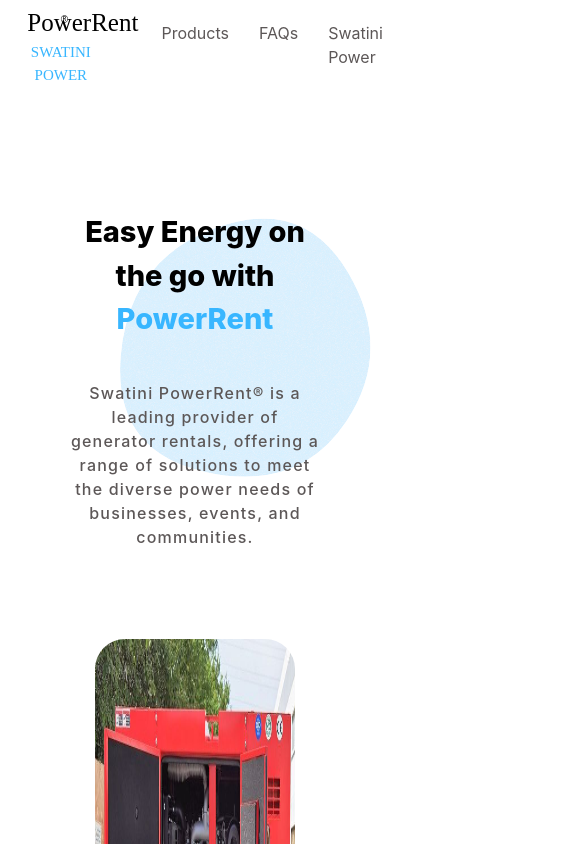
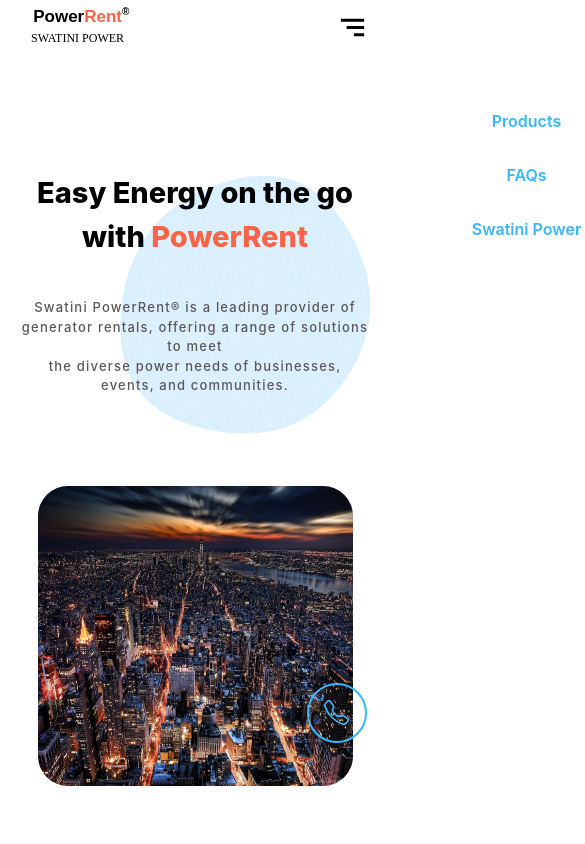
Before and after one commit to Nametheman/powerrent, a React (Create React App) app: page / in a window 390 px wide. Shown: the top 844 px of the page, 585 px wide, since content can reach past the window. Built offline with nearby package versions, Linux system fonts and the light colour scheme.

Commit message:
mobile view added

```diff
--- a/src/App.js
+++ b/src/App.js
@@ -1,24 +1,98 @@
-import React from "react";
+import React, { useState } from "react";
 import Navbar from "Components/Navbar";
 import styled from "styled-components";
 import Header from "Components/Header";
 import Accordion from "Components/Accordion";
 import Products from "Components/Products";
 import Footer from "Components/Footer";
+import { BsTelephone } from "react-icons/bs";
+import { BiMenuAltRight } from "react-icons/bi";
 function App() {
+  const [translateX, setTranslateX] = useState(100);
+
+  const Wrapper = styled.main`
+    .mobileNav {
+      background-color: #fff;
+      min-height: 100vh;
+      height: 100vh;
+      width: 70%;
+      position: fixed;
+      right: 0;
+      top: 0;
+      transform: translateX(${translateX}%);
+      transition: transform 1.3s ease-in-out;
+      .linksWrapper {
+        display: flex;
+        flex-direction: column;
+        justify-content: center;
+        align-items: center;
+        margin-top: 40%;
+        gap: 30px;
+        color: #38b6ff;
+        font-weight: 600;
+      }
+    }
+  `;
+
   return (
     <Wrapper>
       <Navbar />
       <Header />
-      <Products />
-      <Accordion />
+      <div id="products">
+        <Products />
+      </div>
+      <div id="faqs">
+        <Accordion />
+      </div>
       <Footer />
+      <a href="tel:+2348033907077" className="phone">
+        <BsTelephone />
+      </a>
+      <div className="mobileCaretOpen">
+        <BiMenuAltRight
+          onClick={() => {
+            setTranslateX(0);
+          }}
+        />
+      </div>
+      <div className="mobileNav">
+        <div className="mobileCaretOpen">
+          <BiMenuAltRight
+            onClick={() => {
+              setTranslateX(100);
+            }}
+          />
+        </div>
+
+        <div className="linksWrapper">
+          <a
+            href="#products"
+            onClick={() => {
+              setTranslateX(100);
+            }}
+          >
+            Products
+          </a>
+          <a
+            href="#faqs"
+            onClick={() => {
+              setTranslateX(100);
+            }}
+          >
+            FAQs
+          </a>
+          <a
+            href="https://www.swatinipower.com/"
+            onClick={() => {
+              setTranslateX(100);
+            }}
+          >
+            Swatini Power
+          </a>
+        </div>
+      </div>
     </Wrapper>
   );
 }
 
 export default App;
-
-const Wrapper = styled.main`
-  /* padding: 0 0 90px; */
-`;
--- a/src/Components/Accordion.jsx
+++ b/src/Components/Accordion.jsx
@@ -19,8 +19,8 @@
             // Some CSS
             background: "#38b6ff",
             color: "#fff",
-            width: "60%",
-            maxWidth: "60%",
+            // width: "60%",
+            // maxWidth: "60%",
             fontWeight: "bold",
           },
         },
@@ -120,6 +120,10 @@
   background-color: #38b6ff10;
   position: relative;
 
+  @media only screen and (max-width: 450px) {
+    padding: 20px;
+  }
+
   .waves {
     position: absolute;
     width: 250px;
@@ -149,6 +153,10 @@
       width: 60%;
       text-align: center;
       color: #5c5757;
+      @media only screen and (max-width: 450px) {
+        width: 90%;
+        font-size: 13px;
+      }
     }
   }
 `;
@@ -158,7 +166,21 @@
   flex-direction: column;
   align-items: center;
   margin-top: 40px;
+  /* border: 1px solid; */
+  /* width: 60%; */
 
+  .css-i2m48r-MuiPaper-root-MuiAccordion-root {
+    width: 60% !important;
+    max-width: 60% !important;
+
+    @media only screen and (max-width: 450px) {
+      width: 90% !important;
+      max-width: 90% !important;
+    }
+  }
+  .css-i4bv87-MuiSvgIcon-root {
+    color: #f0f0f0;
+  }
   .accordion {
     background: red;
   }
--- a/src/Components/Footer.jsx
+++ b/src/Components/Footer.jsx
@@ -33,6 +33,7 @@
           Designed by: <span>Oracle Solutions</span>
         </p>
       </div>
+
     </Container>
   );
 };
@@ -65,6 +66,10 @@
       text-align: center;
       color: #afafaf;
       margin-top: 10px;
+
+      @media only screen and (max-width: 450px) {
+        font-size: 13px;
+      }
     }
     .socials {
       display: flex;
@@ -97,6 +102,11 @@
     font-size: 14px;
     gap: 40px;
 
+    @media only screen and (max-width: 450px) {
+      font-size: 11px;
+      gap: 20px;
+    }
+
     .designedBy {
       span {
         color: #dcf0fcb1;
--- a/src/Components/Header.jsx
+++ b/src/Components/Header.jsx
@@ -1,6 +1,6 @@
 import React from "react";
 import styled from "styled-components";
-import generator from "Assets/Images/generator1.jpeg";
+import generator from "Assets/Images/lighti-large.jpeg";
 import circle from "Assets/Illustrations/circle2.svg";
 import HeaderCard from "./HeaderCard";
 
@@ -64,6 +64,9 @@
 const Container = styled.div`
   margin-top: 100px;
   padding: 20px 70px;
+  @media only screen and (max-width: 450px) {
+    padding: 20px;
+  }
   position: relative;
   .circle {
     position: absolute;
@@ -80,7 +83,7 @@
     /* color: #5c5757; */
 
     span {
-      color: rgb(56, 182, 255);
+      color: tomato;
     }
   }
   .headerIntro {
@@ -90,6 +93,10 @@
     font-weight: 500;
     letter-spacing: 1.2px;
     color: #5c5757;
+
+    @media only screen and (max-width: 450px) {
+      font-size: 13px;
+    }
   }
 
   .headerBigImgWrapper {
@@ -100,6 +107,11 @@
       width: 80%;
       height: 650px;
       border-radius: 30px;
+
+      @media only screen and (max-width: 450px) {
+        width: 90%;
+        height: 300px;
+      }
     }
   }
 `;
@@ -108,4 +120,7 @@
   margin-top: 90px;
   display: grid;
   grid-template-columns: 1fr 1fr 1fr 1fr;
+  @media only screen and (max-width: 450px) {
+    grid-template-columns: 1fr;
+  }
 `;
--- a/src/Components/HeaderCard.jsx
+++ b/src/Components/HeaderCard.jsx
@@ -25,21 +25,34 @@
   -moz-box-shadow: 0px 0px 32px 2px rgba(56, 182, 255, 0.07);
   position: relative;
 
+  @media only screen and (max-width: 450px) {
+    margin-bottom: 20px;
+  }
+
   .icon {
     svg {
       font-size: 40px;
       color: #38b6ff;
+      @media only screen and (max-width: 450px) {
+        font-size: 30px;
+      }
     }
   }
   .levelHead {
     margin: 20px 0;
     font-weight: bold;
     font-size: 20px;
+    @media only screen and (max-width: 450px) {
+      font-size: 17px;
+    }
   }
   .levelBody {
     font-size: 15px;
     font-weight: 500;
     color: #5c5757;
+    @media only screen and (max-width: 450px) {
+      font-size: 12px;
+    }
   }
   .line {
     bottom: -55px;
--- a/src/Components/Navbar.jsx
+++ b/src/Components/Navbar.jsx
@@ -6,14 +6,15 @@
     <Container>
       <Logo>
         <h3 className="childName">
-          PowerRent<span>®</span>
+          Power<span className="rent">Rent</span>
+          <span className="rSign">®</span>
         </h3>
         <h3 className="parentName">SWATINI POWER</h3>
       </Logo>
       <LinksWrapper>
-        <a href="">Products</a>
-        <a href="">FAQs</a>
-        <a href="">Swatini Power</a>
+        <a href="#products">Products</a>
+        <a href="#faqs">FAQs</a>
+        <a href="https://www.swatinipower.com/">Swatini Power</a>
       </LinksWrapper>
     </Container>
   );
@@ -30,20 +31,38 @@
 const Logo = styled.div`
   width: 20%;
   text-align: center;
+  @media only screen and (max-width: 450px) {
+    width: 30%;
+  }
   .parentName {
     font-size: 15px;
     font-family: "Squada One", cursive;
-    color: #38b6ff;
+    color: #000;
+
+    @media only screen and (max-width: 450px) {
+      font-size: 12px;
+    }
   }
   .childName {
     font-size: 25px;
-    font-family: "Squada One", cursive;
+    font-family: "Gothic A1", sans-serif;
+    font-weight: bold;
     position: relative;
-    span {
+
+    @media only screen and (max-width: 450px) {
+      font-size: 17px;
+    }
+    .rent {
+      color: tomato;
+    }
+    .rSign {
       font-family: "Mulish", sans-serif;
       font-size: 10px;
       position: absolute;
       top: 0.5rem;
+      @media only screen and (max-width: 450px) {
+        top: 0;
+      }
     }
   }
 `;
@@ -52,4 +71,8 @@
   gap: 30px;
   margin-left: 20%;
   color: #5c5757;
+
+  @media only screen and (max-width: 450px) {
+    display: none;
+  }
 `;
--- a/src/Components/Products.jsx
+++ b/src/Components/Products.jsx
@@ -49,6 +49,10 @@
   display: flex;
   justify-content: center;
   gap: 100px;
+  @media only screen and (max-width: 450px) {
+    flex-direction: column;
+    align-items: center;
+  }
   .product {
     background: #fff;
     box-shadow: 0px 0px 32px 2px rgba(56, 182, 255, 0.07);
@@ -58,10 +62,17 @@
     padding: 10px 10px 40px;
     border-radius: 30px;
 
+    @media only screen and (max-width: 450px) {
+      width: 380px;
+    }
+
     img {
-      width: 400px;
+      width: 380px;
       height: 300px;
       border-radius: 30px;
+      @media only screen and (max-width: 450px) {
+        width: 100%;
+      }
     }
     .productDesc {
       margin: 30px 10px;
--- a/src/index.css
+++ b/src/index.css
@@ -1,7 +1,9 @@
 @tailwind base;
 @tailwind components;
 @tailwind utilities;
-@import url("https://fonts.googleapis.com/css2?family=Coda&family=Hanalei&family=Mulish:wght@200;300;400;500;700&family=Squada+One&display=swap");
+
+@import url("https://fonts.googleapis.com/css2?family=Coda&family=Gothic+A1:wght@100;200;300;400;500;600;700;800;900&family=Hanalei&family=Mulish:wght@200;300;400;500;700&family=Squada+One&display=swap");
+
 * {
   margin: 0;
   padding: 0;
@@ -15,9 +17,61 @@
     sans-serif;
   -webkit-font-smoothing: antialiased;
   -moz-osx-font-smoothing: grayscale;
+  position: relative;
+  scroll-behavior: smooth;
+}
+html {
+  scroll-behavior: smooth;
 }
 
 code {
   font-family: source-code-pro, Menlo, Monaco, Consolas, "Courier New",
     monospace;
 }
+
+.phone {
+  position: fixed;
+  bottom: 12%;
+  right: 1.5%;
+  z-index: 100;
+  border: 2px solid #38b6ff;
+  width: 60px;
+  height: 60px;
+  display: flex;
+  align-items: center;
+  justify-content: center;
+  border-radius: 50%;
+  cursor: pointer;
+}
+
+.phone svg {
+  font-size: 25px;
+  color: #38b6ff;
+}
+
+.mobileCaretOpen {
+  position: absolute;
+  top: 10px;
+  right: 20px;
+  display: none;
+}
+.mobileCaretOpen svg {
+  font-size: 35px;
+  cursor: pointer;
+}
+
+@media only screen and (max-width: 450px) {
+  body {
+    width: 100%;
+    max-width: 100%;
+    overflow-x: hidden;
+  }
+
+  .phone {
+    right: 6%;
+    /* transform: translateX(); */
+  }
+  .mobileCaretOpen {
+    display: block;
+  }
+}
```
Also changed, not shown: src/Assets/Images/lighti-large.jpeg (added).
